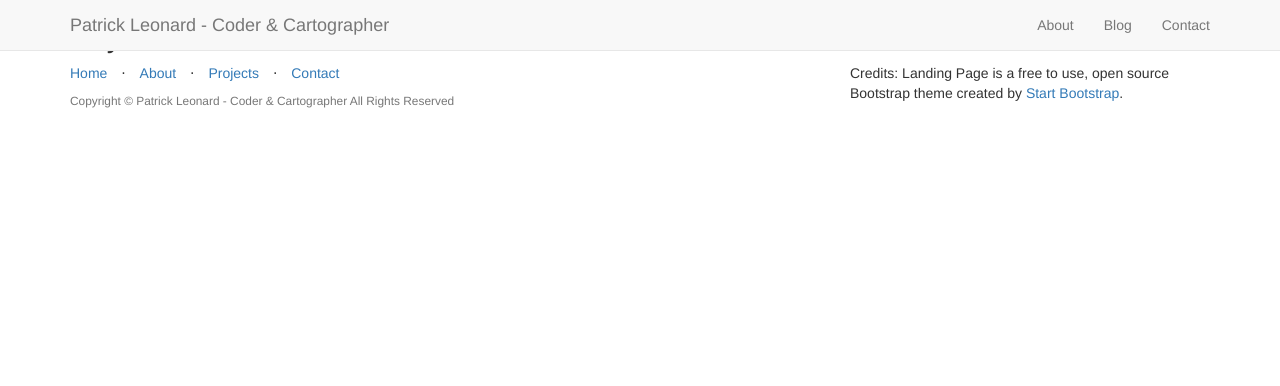
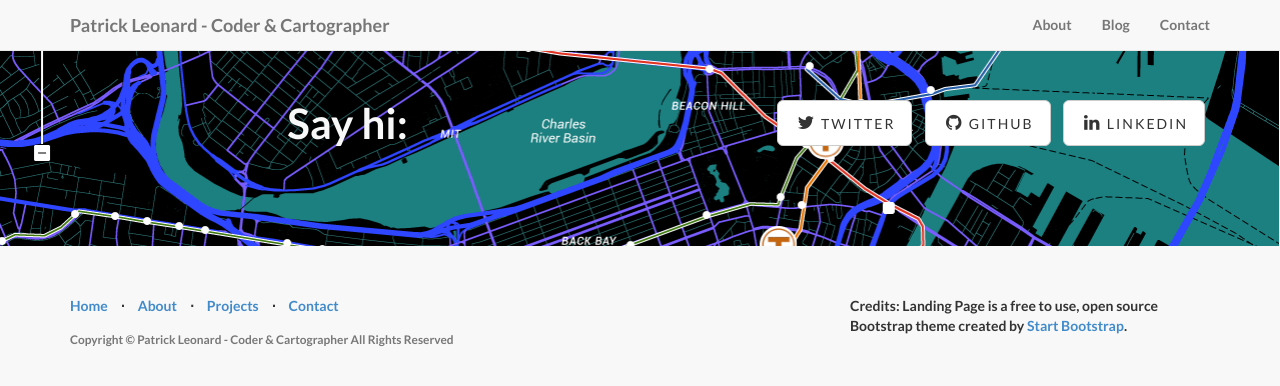
Before and after one commit to pjleonard37/pjleonard37.github.io, a Jekyll site: the page built from _posts/2013-12-20-map-the-mbta.md, in a window 1280 px wide. Shown: the top 386 px of the page. Built offline with Jekyll 4.4.1, drawn with Linux system fonts in a browser that asks for light colours; nearby versions of some CDN libraries; library files that are not in the unit come from our copies.

Commit message:
experiments

```diff
--- a/_includes/head.html
+++ b/_includes/head.html
@@ -9,13 +9,13 @@
     <title>{% if page.title %}{{ page.title }}{% else %}{{ site.title }}{% endif %}</title>
 
     <!-- Bootstrap Core CSS -->
-    <link href="../css/bootstrap.min.css" rel="stylesheet">
+    <link href="/css/bootstrap.min.css" rel="stylesheet">
 
     <!-- Custom CSS -->
-    <link href="../css/landing-page.css" rel="stylesheet">
+    <link href="/css/landing-page.css" rel="stylesheet">
 
     <!-- Custom Fonts -->
-    <link href="../font-awesome-4.1.0/css/font-awesome.min.css" rel="stylesheet" type="text/css">
+    <link href="/font-awesome-4.1.0/css/font-awesome.min.css" rel="stylesheet" type="text/css">
     <link href="http://fonts.googleapis.com/css?family=Lato:300,400,700,300italic,400italic,700italic" rel="stylesheet" type="text/css">
     <script>
       (function(i,s,o,g,r,a,m){i['GoogleAnalyticsObject']=r;i[r]=i[r]||function(){
```
